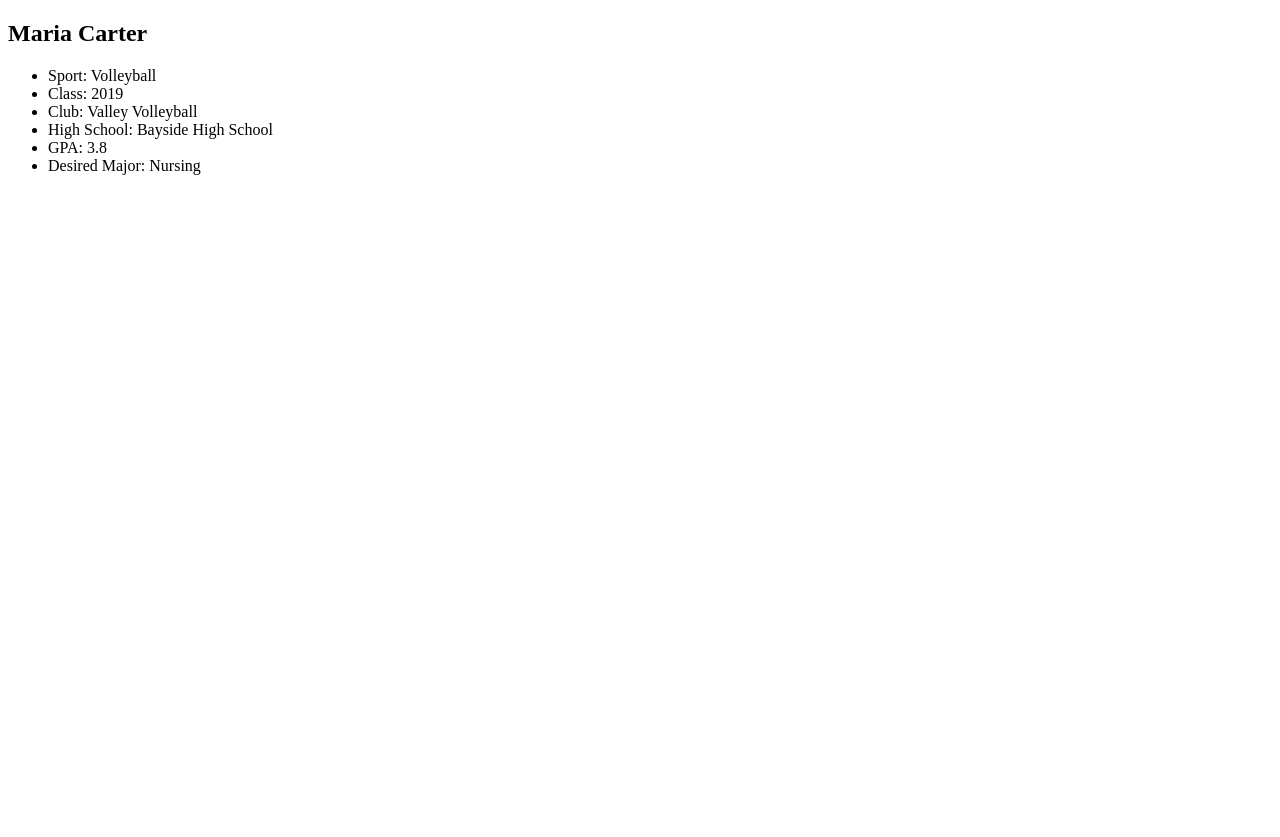
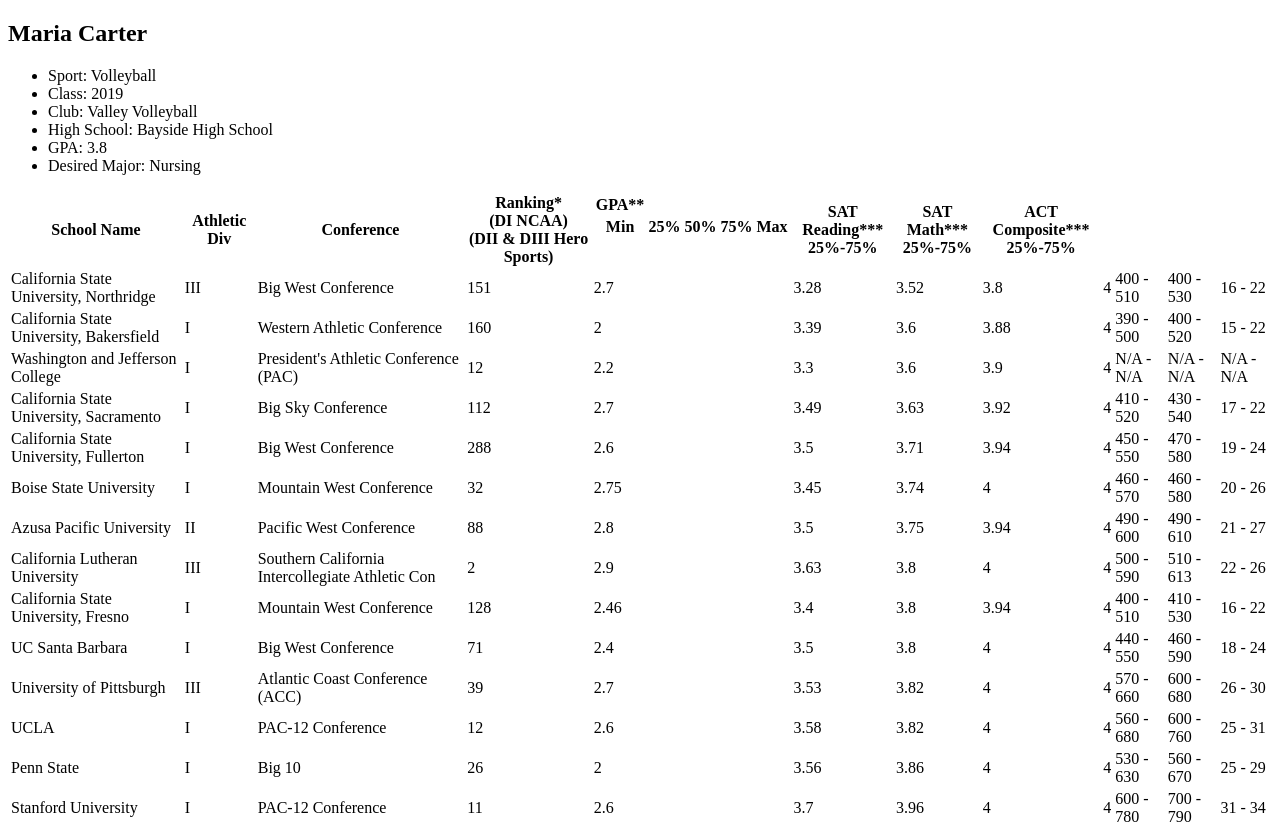
Before and after one commit to BaldracchiJonas/boilerplate_Interview, a Vue app: page / in a window 1280 px wide. Before the commit the page ends 800 px from the top, so only its background shows below. Built offline with nearby package versions, Linux system fonts and the light colour scheme.

Commit message:
create TableReport and TableRow components

```diff
--- a/src/App.vue
+++ b/src/App.vue
@@ -1,22 +1,17 @@
 <template>
   <div class="container">
     <AcademicFitReport :athlete="athlete_info"/>
+    <TableReport :athlete="athlete_info" :columns="columns"/>
   </div>
 </template>
 
-<script>
+<script setup>
+import { ref } from "vue";
 import AcademicFitReport from "@/components/AcademicFitReport.vue";
+import TableReport from "@/components/TableReport.vue";
 import AthleteData from "@/assets/data.json";
+import columnsName from "@/assets/columnsName.json";
 
-export default {
-  name: "app",
-  components: {
-    AcademicFitReport
-  },
-  data: function() {
-    return {
-      athlete_info: AthleteData.data[0]
-    };
-  }
-};
+const athlete_info = ref(AthleteData.data[0]);
+const columns = ref(columnsName.data);
 </script>
--- /dev/null
+++ b/src/components/TableReport.vue
@@ -0,0 +1,57 @@
+<template>
+    <div class="table-report">
+      <table>
+        <thead>
+          <tr>
+            <template v-for="column in props.columns">
+              <th :key="column.name" v-if="!column.columns" v-html="column.name"></th>
+              <template v-else>
+                <table :key="column.name">
+                  <thead>
+                    <tr><th v-html="column.name"></th></tr>
+                    <tr>
+                      <th v-for="nestedColumn in column.columns" :key="nestedColumn.name" v-html="nestedColumn.name"></th>
+                    </tr>
+                  </thead>
+                </table>
+              </template>
+            </template>
+          </tr>
+        </thead>
+
+        <tbody>
+          <TableRow v-for="row in props.athlete.report" :key="row.school" :row="row" :columns="flattenedColumns"/>
+        </tbody>
+      </table>
+    </div>
+</template>
+
+<script setup>
+import TableRow from "@/components/TableRow.vue";
+import { defineProps, computed } from "vue";
+
+const props = defineProps({
+    athlete: {
+        type: Object,
+        required: true
+    },
+    columns: {
+        type: Array,
+        required: true
+    }
+});
+
+const flattenedColumns = computed(() => {
+    let flattenedColumns = [];
+    props.columns.forEach((column) => {
+        if (!column.columns) {
+        flattenedColumns.push(column);
+        } else {
+        column.columns.forEach((nestedColumn) => {
+            flattenedColumns.push(nestedColumn);
+        });
+        }
+    });
+    return flattenedColumns;
+});
+</script>
--- /dev/null
+++ b/src/components/TableRow.vue
@@ -0,0 +1,43 @@
+<template>
+    <tr>
+      <td v-for="column in props.columns" :key="column.name">
+        {{ getCellValue(props.row, column.keyName) }}
+      </td>
+    </tr>
+</template>
+
+<script setup>
+import { defineProps } from "vue";
+
+const props = defineProps({
+    row: {
+        type: Object,
+        required: true
+    },
+    columns: {
+        type: Array,
+        required: true
+    }
+});
+
+function getCellValue(row, keyName) {
+    const keys = keyName.split(".");
+    let value = row;
+    for (const key of keys) {
+        if (Object.prototype.hasOwnProperty.call(value, key)) {
+        value = value[key];
+        } else {
+        value = "";
+        break;
+        }
+    }
+
+    // Check if the value is an object and convert its values to an array
+    if (typeof value === "object" && !Array.isArray(value)) {
+        value = Object.values(value);
+        return value.join(" - ");
+    }
+
+    return value || "";
+}
+</script>
```
